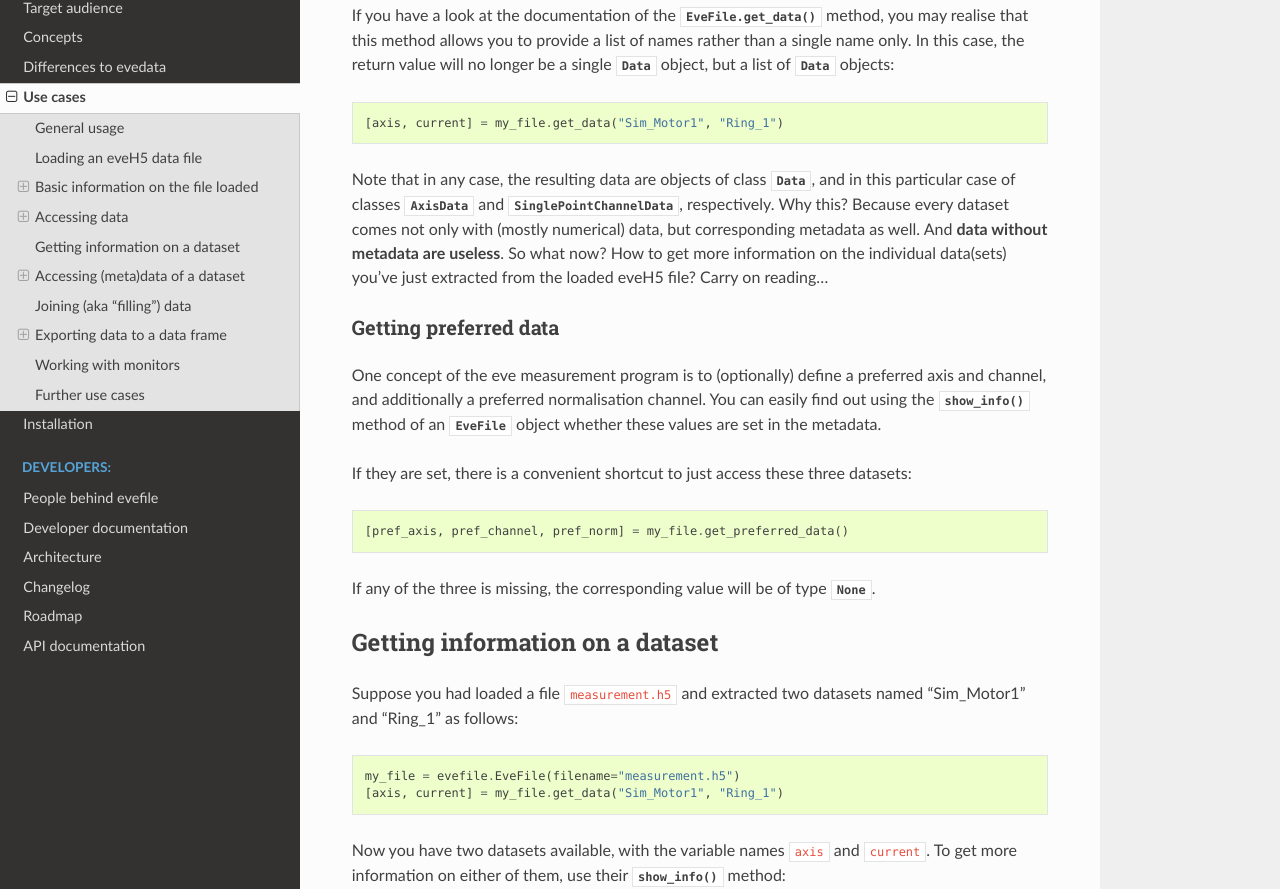
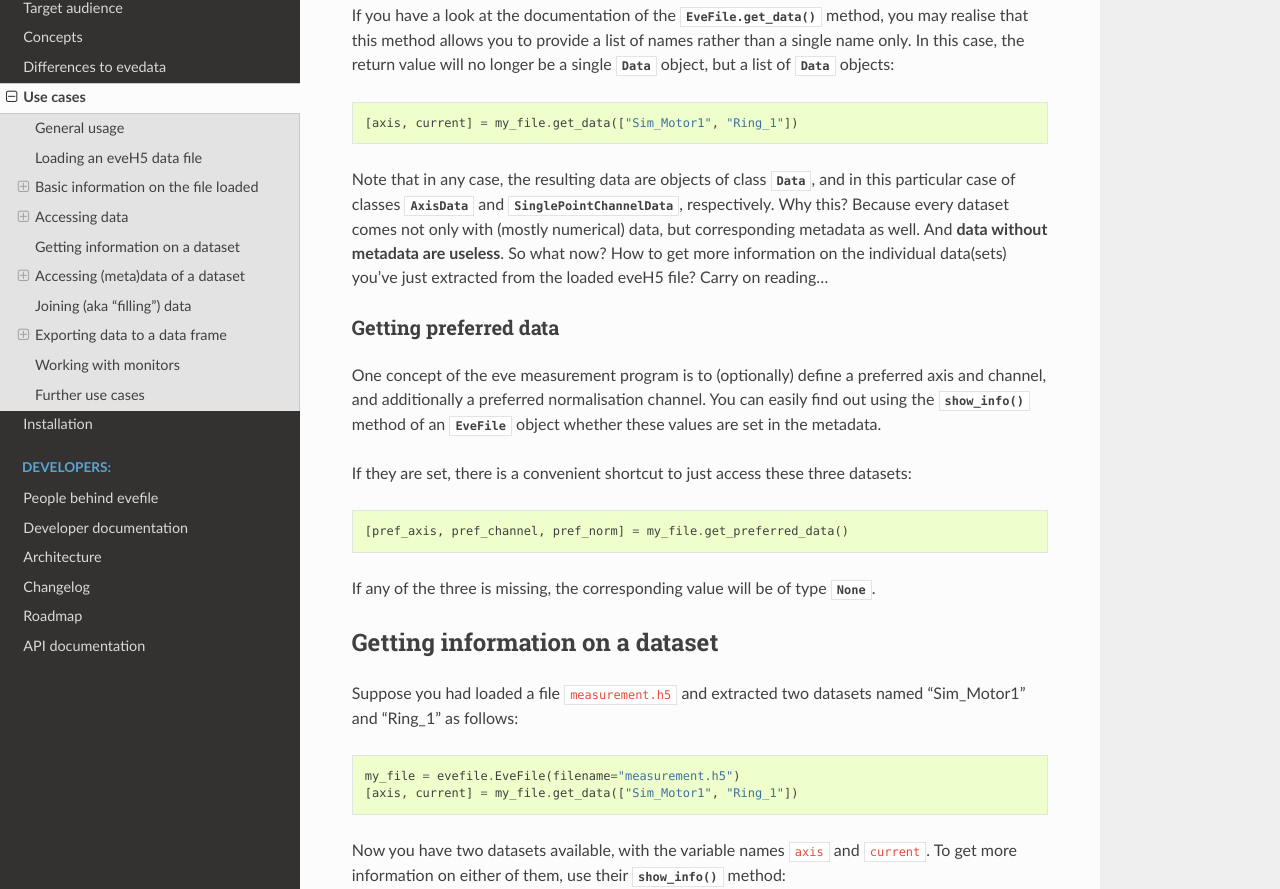
Before and after one commit to tillbiskup/evefile, a Sphinx documentation site: the page built from docs/usecases.rst, in a window 1280 px wide and 1400 px high, scrolled down 3608 px. Shown: the part 144-1033 px from the top of the window. Built offline with Sphinx 7.4.7 and the Read the Docs theme 3.1.0, drawn with Linux system fonts in a browser that asks for light colours.

```diff
--- a/docs/usecases.rst
+++ b/docs/usecases.rst
@@ -168,7 +168,7 @@ If you have a look at the documentation of the :meth:`EveFile.get_data() <evefil
 
 .. code-block::
 
-    [axis, current] = my_file.get_data("Sim_Motor1", "Ring_1")
+    [axis, current] = my_file.get_data(["Sim_Motor1", "Ring_1"])
 
 
 Note that in any case, the resulting data are objects of class :class:`Data <evefile.entities.data.Data>`, and in this particular case of classes :class:`AxisData <evefile.entities.data.AxisData>` and :class:`SinglePointChannelData <evefile.entities.data.SinglePointChannelData>`, respectively. Why this? Because every dataset comes not only with (mostly numerical) data, but corresponding metadata as well. And **data without metadata are useless**. So what now? How to get more information on the individual data(sets) you've just extracted from the loaded eveH5 file? Carry on reading...
@@ -199,7 +199,7 @@ Suppose you had loaded a file ``measurement.h5`` and extracted two datasets name
 .. code-block::
 
     my_file = evefile.EveFile(filename="measurement.h5")
-    [axis, current] = my_file.get_data("Sim_Motor1", "Ring_1")
+    [axis, current] = my_file.get_data(["Sim_Motor1", "Ring_1"])
 
 
 Now you have two datasets available, with the variable names ``axis`` and ``current``. To get more information on either of them, use their :meth:`show_info() <evefile.entities.data.Data.show_info>` method:
@@ -265,7 +265,7 @@ Suppose you had loaded a file ``measurement.h5`` and extracted two datasets name
 .. code-block::
 
     my_file = evefile.EveFile(filename="measurement.h5")
-    [axis, current] = my_file.get_data("Sim_Motor1", "Ring_1")
+    [axis, current] = my_file.get_data(["Sim_Motor1", "Ring_1"])
 
 
 Now you have two datasets available, with the variable names ``axis`` and ``current``. Every dataset is an instance of the (subclass of the) class :obj:`Data <evefile.entities.data.Data>`, with metadata and data.
@@ -363,7 +363,7 @@ A more complete example including loading an eveH5 file and retrieving datasets
 .. code-block::
 
     my_file = evefile.EveFile(filename="measurement.h5")
-    [axis, current] = my_file.get_data("Sim_Motor1", "Ring_1")
+    [axis, current] = my_file.get_data(["Sim_Motor1", "Ring_1"])
 
     axis_df = axis.get_dataframe()
 
```
Also changed, not shown: 1 other file.
